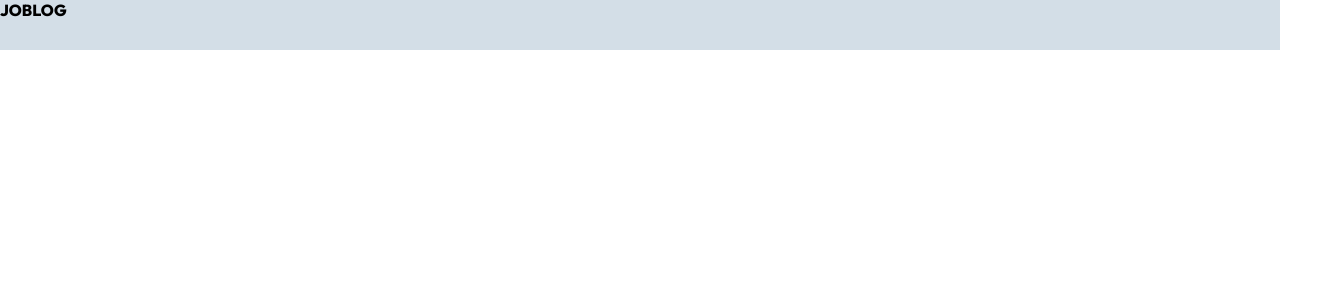
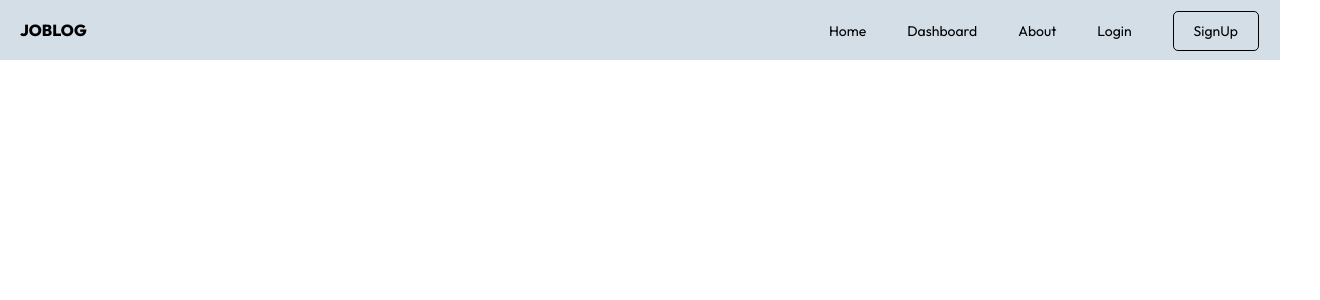
Before and after one commit to Timi-css/job_log, a React (Create React App) app in the folder react-frontend/: page / in a window 1280 px wide. Shown: the top 300 px of the page, 1320 px wide, since content can reach past the window. Built offline with nearby package versions, Linux system fonts and the light colour scheme.

Commit message:
navbar component

```diff
--- a/react-frontend/src/components/NavBar.jsx
+++ b/react-frontend/src/components/NavBar.jsx
@@ -9,6 +9,34 @@ const NavBar = () => {
           JOBLOG
         </a>
       </div>
+
+      <div className="nav-links-container">
+        <li className="nav-link-list">
+          <a className="nav-link" href="/">
+            Home
+          </a>
+        </li>
+        <li className="nav-link-list">
+          <a className="nav-link" href="/Login">
+            Dashboard
+          </a>
+        </li>
+        <li className="nav-link-list">
+          <a className="nav-link" href="/About">
+            About
+          </a>
+        </li>
+        <li className="nav-link-list">
+          <a className="nav-link" href="/Login">
+            Login
+          </a>
+        </li>
+        <li className="nav-link-list">
+          <a className="nav-link-signup" href="/SignUp">
+            SignUp
+          </a>
+        </li>
+      </div>
     </div>
   );
 };
--- a/react-frontend/src/styles/Navbar.css
+++ b/react-frontend/src/styles/Navbar.css
@@ -1,6 +1,10 @@
 .main-nav-container {
-  height: 50px;
   width: 100%;
+  padding: 20px;
+  display: flex;
+  flex-direction: row;
+  align-items: center;
+  justify-content: space-between;
 }
 
 .logo {
@@ -9,3 +13,42 @@
   color: #000;
   font-weight: 800;
 }
+
+.nav-links-container {
+  display: flex;
+  flex-direction: row;
+  width: 40%;
+  justify-content: space-evenly;
+}
+
+.nav-link-list {
+  list-style: none;
+}
+
+.nav-link {
+  text-decoration: none;
+  font-size: 14px;
+  color: #000;
+  transition: 0.2s all ease-in;
+}
+
+.nav-link:hover {
+  color: #3a74a6;
+}
+
+.nav-link-signup {
+  border: 1px solid #000;
+  padding: 10px 20px;
+  border-radius: 5px;
+  text-decoration: none;
+  color: #000;
+  font-size: 14px;
+}
+
+.nav-link-signup:hover {
+  background-color: #3a74a6;
+  padding: 10px 20px;
+  border-radius: 5px;
+  color: #fff;
+  border: 1px solid #3a74a6;
+}
```
Also changed, not shown: react-frontend/src/components/HeroSection.jsx (added), react-frontend/src/styles/HeroSection.css (added).
